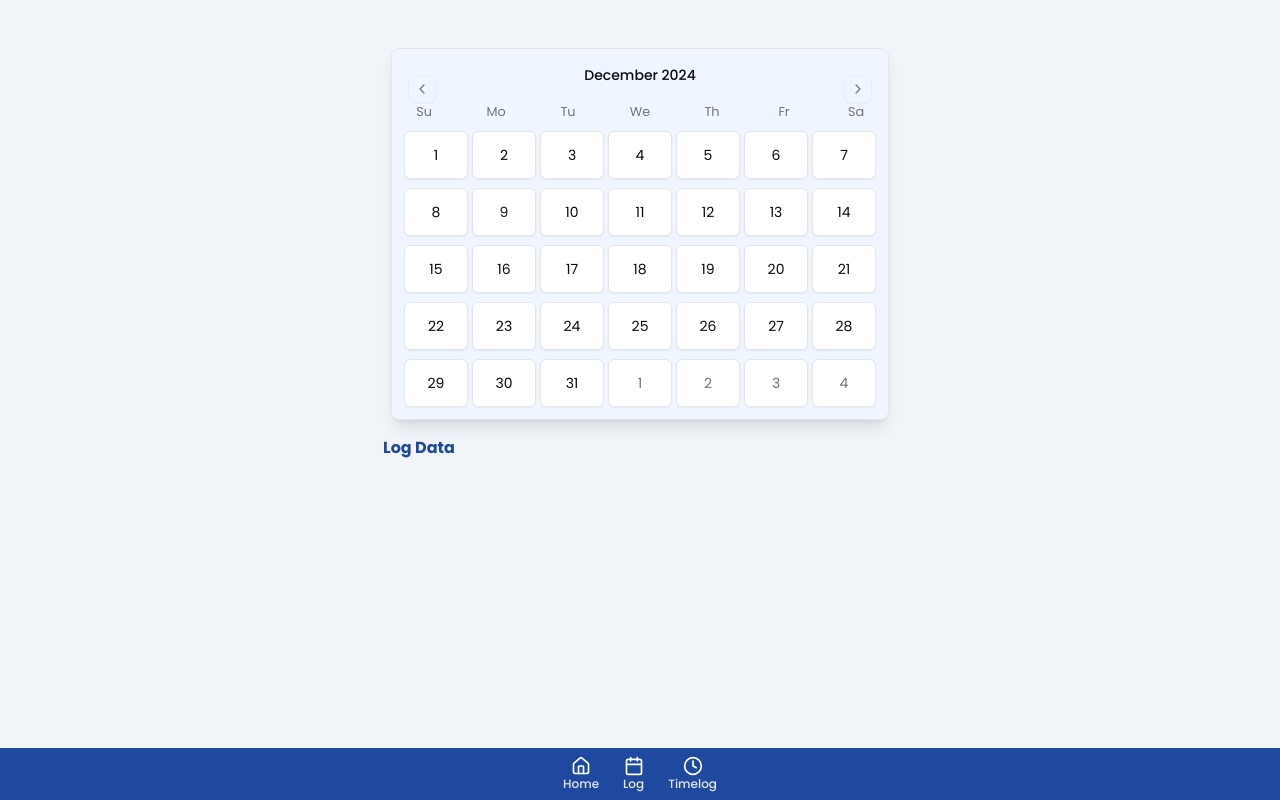
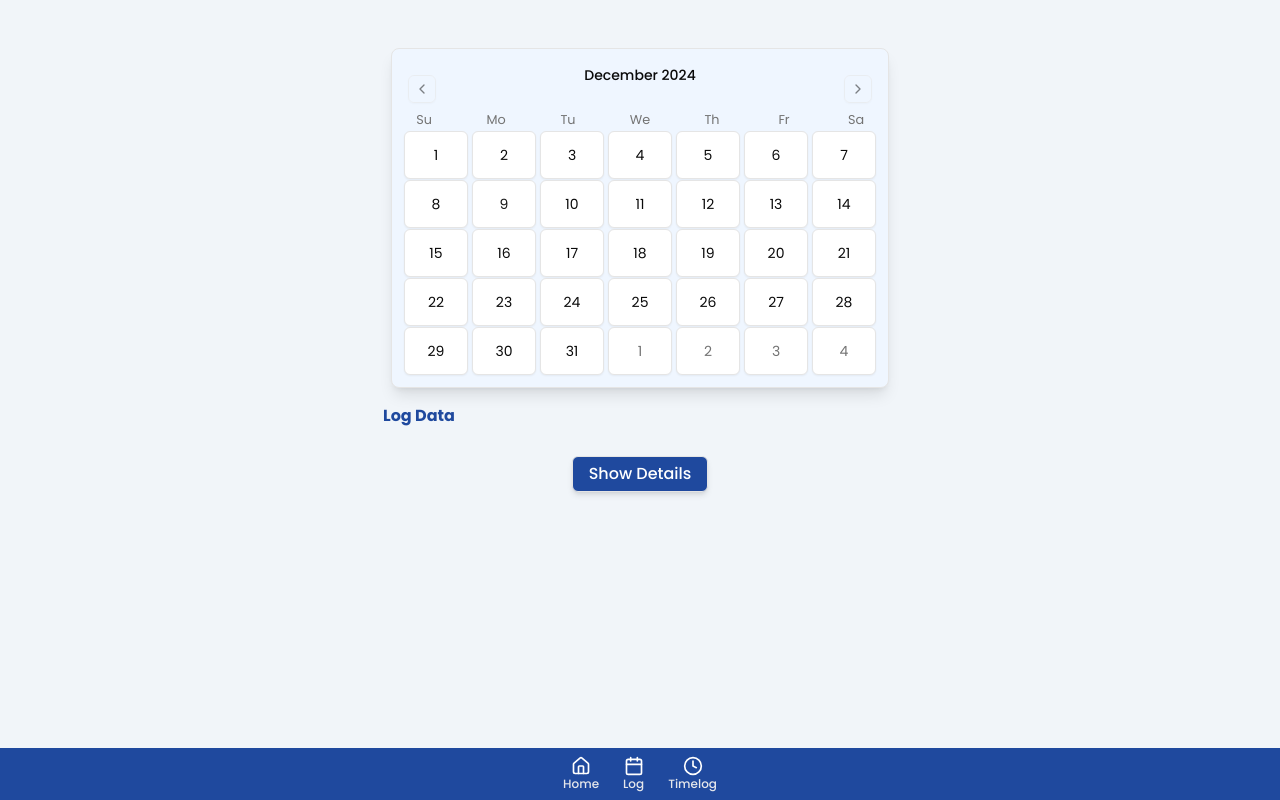
Before and after one commit to gauravThakur-sgl/time-log, a React (Vite) app: page /login in a window 1280 px wide. Built offline with nearby package versions, Linux system fonts and the light colour scheme.

Commit message:
Added feature for selected date logs

```diff
--- a/src/components/Log.tsx
+++ b/src/components/Log.tsx
@@ -2,10 +2,12 @@ import { useEffect, useState } from "react";
 import { Calendar } from "./ui/calendar";
 import Card from "./ui/Card";
 import { useLocation, useNavigate } from "react-router-dom";
+import Button from "./ui/personal/Button";
 
 export const Log = () => {
   const location = useLocation();
   const queryParams = new URLSearchParams(location.search);
+  const [showLogData, setShowLogData] = useState<boolean>(false);
   const [punchData, setPunchData] = useState<any[]>([]);
   const [selectedDate, setSelectedDate] = useState<Date>(() => {
     const dateData = queryParams.get("date");
@@ -15,28 +17,33 @@ export const Log = () => {
     const data = JSON.parse(localStorage.getItem("totalTime") || "[]");
     return data;
   });
-  const navigate = useNavigate();
   useEffect(() => {
     const punchData = JSON.parse(localStorage.getItem("punchData") || "[]");
     const newTotalTime = JSON.parse(localStorage.getItem("totalTime") || "[]");
     setPunchData(punchData);
     setTotalTime(newTotalTime);
   }, []);
-
+  const navigate = useNavigate();
   console.log(punchData, "punchDatahaa");
   // console.log(punchData[punchData.length - 1].time, "totalTime");
   const handleOnChange = (date: Date) => {
     setSelectedDate(date);
     const searchParams = new URLSearchParams(location.search);
     searchParams.set("date", date.toISOString().split("T")[0]);
-    navigate(location.pathname)
+    setShowLogData(false);
+  };
+  const handleOnClick = (date: Date) => {
+    setShowLogData(!showLogData);
+    navigate(`/timelog?date=${date.toISOString().split("T")[0]}`);
   };
   const filteredPunchData = punchData.filter(
     (log) => new Date(log.time).toDateString() === selectedDate.toDateString(),
   );
+  // const reversedData = filteredPunchData.slice().reverse();
+  // console.log(filteredPunchData, "filteredPunchData");
   const filteredTime = totalTime.filter((time) => new Date(time.date).toDateString() === selectedDate.toDateString());
   const punchDates = punchData.map((data) => new Date(data.time).toDateString());
-  const lastLog = punchData[punchData.length - 1];
+  const lastLog = filteredPunchData[filteredPunchData.length - 1];
   //   console.log(selectedDate, "wggwg");
   //   console.log(filteredPunchData, "filteredPunchData");
   // console.log(totalTime[totalTime.length - 1].time, "totalTIme");
@@ -52,7 +59,7 @@ export const Log = () => {
           onDayClick={handleOnChange}
           classNames={{
             // cell: "md: w-16 h-12",
-            head_row: "flex gap-3 md:gap-10 justify-center items-center",
+            head_row: "flex gap-3 md:gap-10 mt-2 justify-center items-center",
             // day_today: "bg-blue-600 text-white hover:bg-blue-500 hover:text-white text-accent-foreground",
           }}
           punchDates={punchDates}
@@ -68,7 +75,7 @@ export const Log = () => {
                   {new Date(log.time).toLocaleTimeString()}
                 </Card>
               ) : null}
-              {log.type === "OUT" && index === punchData.length - 1 ? (
+              {log.type === "OUT" && index === filteredPunchData.length - 1 ? (
                 <Card className="mt-2 text-sm font-medium text-green-700 border-green-500 bg-</Card>green-50 flex justify-around items-center">
                   <div>PunchOut Time</div>
                   {new Date(log.time).toLocaleTimeString()}
@@ -97,6 +104,14 @@ export const Log = () => {
             ))}
           </div>
         </div>
+        <div className="flex flex-col justify-center items-center mt-5">
+          <Button
+            variant="default"
+            title={showLogData ? "Hide Details" : "Show Details"}
+            className="px-28"
+            onClick={() => handleOnClick(selectedDate)}
+          />
+        </div>
       </div>
     </div>
   );
--- a/src/components/MarkTime.tsx
+++ b/src/components/MarkTime.tsx
@@ -2,6 +2,8 @@ import Button from "./ui/personal/Button";
 import Card from "./ui/Card";
 import { useState, useEffect } from "react";
 import Errors from "./ui/Errors";
+import { useLocation } from "react-router-dom";
+// import { useLocation } from "react-router-dom";
 export const MarkTime = () => {
   const [netTime, setNetTime] = useState<number>(0);
   const [totalTime, setTotalTime] = useState<{ time: number; date: string }[]>([]);
@@ -12,8 +14,9 @@ export const MarkTime = () => {
     const storedData = localStorage.getItem("punchData");
     return storedData ? JSON.parse(storedData) : [];
   });
-
-
+  const location = useLocation();
+  const queryParams = new URLSearchParams(location.search);
+  const selectedDate = new Date(queryParams.get("date") || new Date().toISOString().split("T")[0]);
   useEffect(() => {
     const storedButtonData = localStorage.getItem("buttonPunchInData");
     const storedButtonData1 = localStorage.getItem("buttonPunchOutData");
@@ -83,8 +86,11 @@ export const MarkTime = () => {
       localStorage.setItem("buttonPunchOutData", JSON.stringify(true));
     }
   };
-
-  const reversedData = punchData.slice().reverse();
+  const filteredPunchData = punchData.filter(
+    (log) => new Date(log.time).toDateString() === selectedDate.toDateString(),
+  );
+  console.log(filteredPunchData, "filteredPunchData");
+  const reversedData = filteredPunchData.slice().reverse();
   console.log(error, "error" + "" + netTime, "netTime");
   return (
     <>
--- a/src/components/ui/calendar.tsx
+++ b/src/components/ui/calendar.tsx
@@ -32,9 +32,9 @@ function Calendar({
         nav_button_previous: "absolute left-1",
         nav_button_next: "absolute right-1",
         table: "w-full border-collapse space-y-1",
-        head_row: "flex",
+        head_row: "flex mt-2",
         head_cell: "text-muted-foreground rounded-md w-8 font-normal text-[0.8rem]",
-        row: "flex w-full mt-2 gap-1",
+        row: "flex w-full gap-1",
         cell: cn(
           "relative p-0 text-center text-sm focus-within:relative focus-within:z-20 [&:has([aria-selected])]:bg-accent [&:has([aria-selected].day-outside)]:bg-accent/50 [&:has([aria-selected].day-range-end)]:rounded-r-md",
           props.mode === "range"
@@ -68,8 +68,8 @@ function Calendar({
               {...props}
               className={cn(
                 "flex justify-center items-center h-full w-full",
-                isPresent ? "bg-green-500 p-4 md:bg-white md:text-black md:px-7 md:py-5 rounded-sm text-white" : "",
-                isSelected ? "bg-blue-600 p-4 md:px-7 md:py-5 rounded-sm text-white" : "",
+                isPresent ? "bg-green-500 p-5 md:bg-white md:text-black md:px-7 md:py-4 rounded-sm text-white" : "",
+                isSelected ? "bg-blue-600 p-5 md:px-7 md:py-5 rounded-sm text-white" : "",
               )}
               onClick={() => onDayClick(props.date)}
             >
--- a/src/components/ui/personal/Button.tsx
+++ b/src/components/ui/personal/Button.tsx
@@ -40,6 +40,7 @@ interface IButtonProps {
   onClick?: (event: React.MouseEvent<HTMLButtonElement>) => void;
   iconName?: React.ReactNode;
   disabled?: any;
+  children?: React.ReactNode;
 }
 const buttonColors = {
   default:
@@ -73,6 +74,7 @@ function Button({
   onClick,
   iconName,
   disabled,
+  children,
 }: IButtonProps) {
   const baseClasses = "inline-flex justify-center items-center shadow-md focus:outline-none whitespace-nowrap";
   const sizeClasses = buttonSize[size] || buttonSize.default;
@@ -86,6 +88,7 @@ function Button({
     >
       <span>{iconName}</span>
       {title}
+      {children}
     </button>
   );
 }
```
